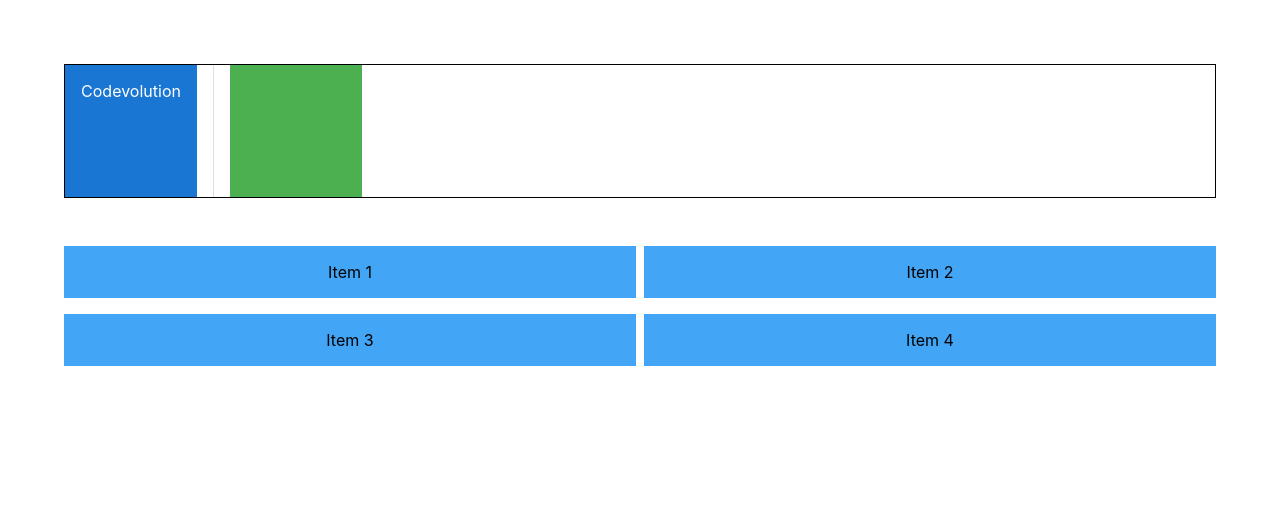
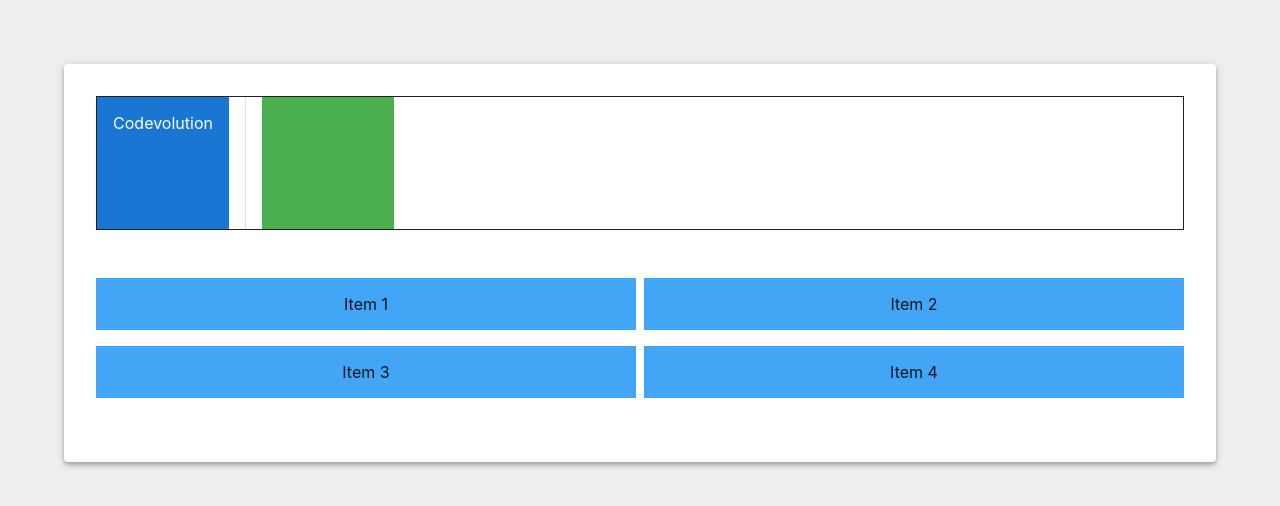
Before and after one commit to jeus0630/react-mui-demo, a React (Vite) app: page / in a window 1280 px wide. Shown: the top 506 px of the page. Built offline with nearby package versions, Linux system fonts and the light colour scheme.

Commit message:
MUI Paper

```diff
--- a/src/App.css
+++ b/src/App.css
@@ -1,3 +1,7 @@
+body{
+  background-color: #eee;
+}
+
 .App {
   text-align: center;
   padding : 4rem;
--- a/src/components/MuiLayout.tsx
+++ b/src/components/MuiLayout.tsx
@@ -1,8 +1,8 @@
-import { Box, Stack, Divider, Grid } from "@mui/material";
+import { Box, Stack, Divider, Grid, Paper } from "@mui/material";
 
 export default function MuiLayout(){
     return (
-        <>
+        <Paper sx={{ padding : '32px'}} elevation={4}>
             <Stack sx={{
                 border: '1px solid'
             }}
@@ -45,6 +45,6 @@
                     <Box bgcolor={'primary.light'} p={2}>Item 4</Box>
                 </Grid>
             </Grid>
-        </>
+        </Paper>
     )
 }
```
Lines whose indentation alone changed are shown as unchanged.
